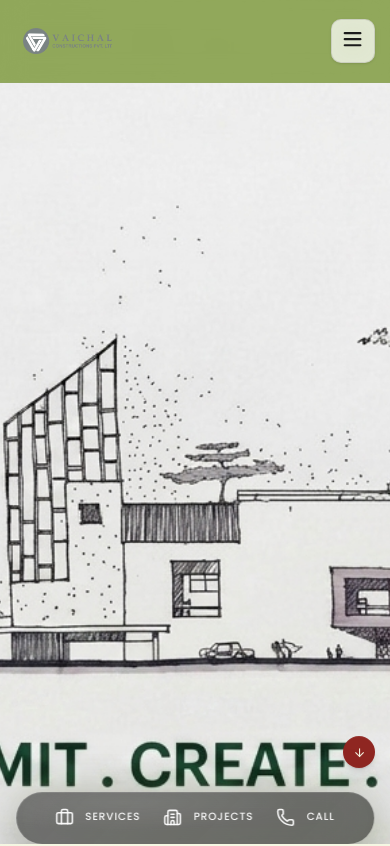
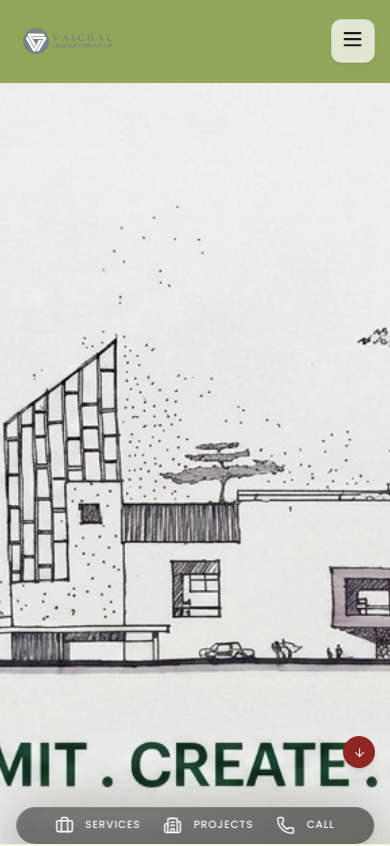
Before and after one commit to aniket2804m/Vaichal, a React (Vite) app: page / in a window 390 px wide. Shown: the top 846 px of the page. Built offline with nearby package versions, Linux system fonts and the light colour scheme.

Commit message:
updte the color

```diff
--- a/src/sections/FloatingNavBar.tsx
+++ b/src/sections/FloatingNavBar.tsx
@@ -107,7 +107,7 @@ export default function FloatingNavBar() {
         }
 
         .nav-item:hover {
-          color: #7A9636; /* Hover color is Olive */
+          color: #8F2621 ; /* Hover color is Olive */
           transform: translateY(-2px);
         }
 
@@ -169,7 +169,7 @@ export default function FloatingNavBar() {
       {/* Floating Navigation Bar */}
       <div className="absolute bottom-8 left-1/2 -translate-x-1/2 z-50 w-11/12 max-w-3xl">
         {/* Main nav container with glass effect */}
-        <div className="nav-glass rounded-full h-14 px-2 md:px-4 flex items-center justify-center gap-2 md:gap-4">
+        <div className="nav-glass rounded-full h-10 px-2 md:px-4 flex items-center justify-center gap-2 md:gap-4">
           {/* Left Section - Search */}
           <div className="nav-section">
             <button
```
